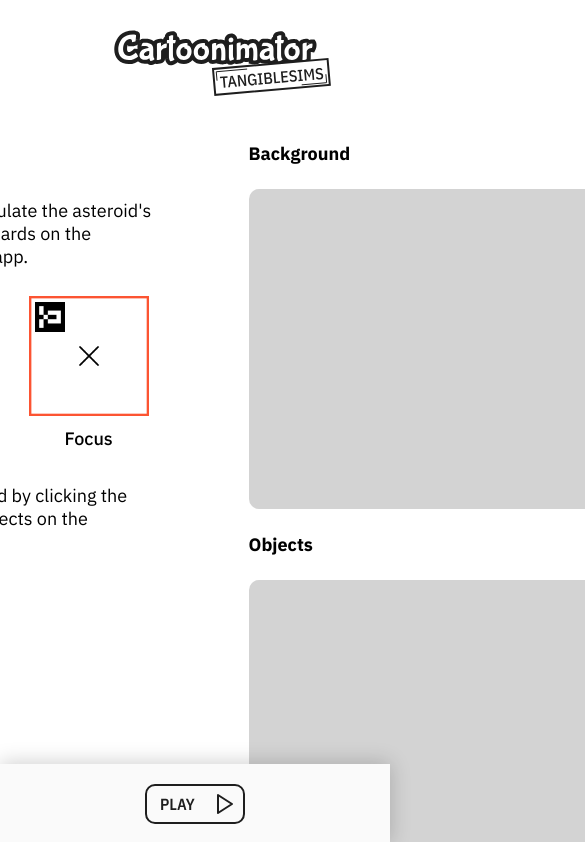
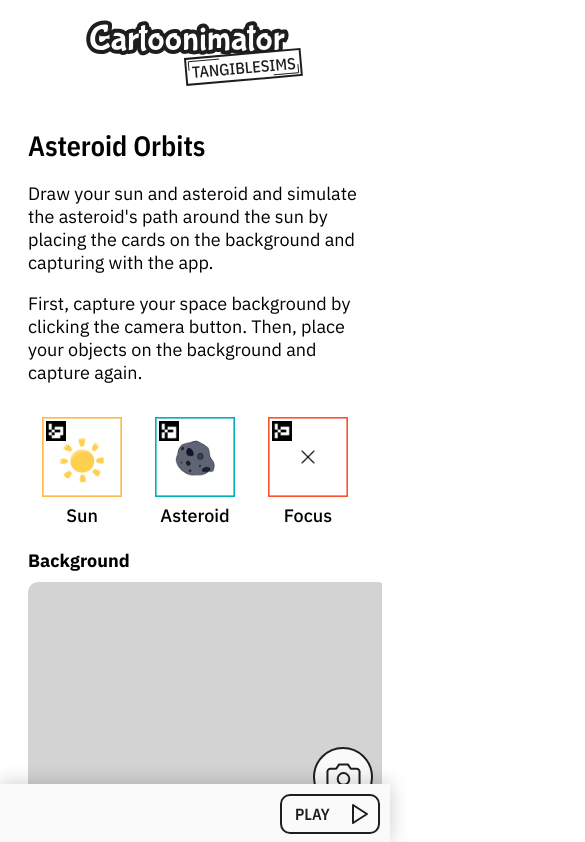
Before and after one commit to krithik-ranjan/cartoonimator-tangible-sims, a React (Create React App) app: page / in a window 390 px wide. Shown: the top 842 px of the page, 585 px wide, since content can reach past the window. Built offline with nearby package versions, Linux system fonts and the light colour scheme.

Commit message:
Some mobile styles

```diff
--- a/src/App.js
+++ b/src/App.js
@@ -1,4 +1,5 @@
 import "./styles/main.css";
+import "./styles/mobile.css";
 
 import AsteroidSim from "./sims/Asteroid/SimMain.js";
 
--- a/src/sims/Asteroid/Camera.js
+++ b/src/sims/Asteroid/Camera.js
@@ -62,7 +62,7 @@ export function CameraPage({setState, simData}) {
                     setValidFrame(true);
                 }
             }
-            console.log(lastValidTime);
+            // console.log(lastValidTime);
 
             img.delete();
             // gray.delete();
@@ -156,7 +156,7 @@ function Bottombar({onClick, onBack, valid, setCamera}) {
                 onClick={() => {onBack()}}
             />
             <div className="BottomOptions">
-                <label>Select camera: </label>
+                <label>Camera: </label>
                 <select value={selectedCamera} onChange={handleDeviceChange}>
                     {cameraList}
                 </select>
--- a/src/sims/Asteroid/Play.js
+++ b/src/sims/Asteroid/Play.js
@@ -81,13 +81,13 @@ function Bottombar({onReplay, onDownload, onBack}) {
                 onClick={() => {onBack()}}
             />
             <img
-                className="BottomBtn"
+                className="ReplayBtn"
                 src={ReplayBtn}
                 alt="Replay Button"
                 onClick={() => {onReplay()}}
             />
             <img
-                className="BottomBtn"
+                className="DownloadBtn"
                 src={DownloadBtn}
                 alt="Download Button"
                 onClick={() => {onDownload()}}
--- a/src/sims/Asteroid/SimInfo.js
+++ b/src/sims/Asteroid/SimInfo.js
@@ -11,11 +11,16 @@ export function AsteroidSimInfo() {
 
     return (
       <div className="SimInfo">
-          <h1>Asteroid Orbits</h1>
-          <p>Draw your sun and asteroid and simulate the asteroid's path around the sun by placing the cards on the background and capturing with the app.</p>
-          <ObjectInfo selectedImg={selectedImg} setSelectedImage={setSelectedImage} />
-          <ImageDesc selectedImg={selectedImg} />
-          <p>First, capture your space background by clicking the camera button. Then, place your objects on the background and capture again.</p>
+            <div className="SimInstr">
+                <h1>Asteroid Orbits</h1>
+                <p>Draw your sun and asteroid and simulate the asteroid's path around the sun by placing the cards on the background and capturing with the app.</p>
+                <p>First, capture your space background by clicking the camera button. Then, place your objects on the background and capture again.</p>
+            </div>
+            <div className="SimCards">
+                <ObjectInfo selectedImg={selectedImg} setSelectedImage={setSelectedImage} />
+                <ImageDesc selectedImg={selectedImg} />
+            </div>
+
       </div>
     );
 }
--- a/src/sims/Asteroid/SimMain.js
+++ b/src/sims/Asteroid/SimMain.js
@@ -78,6 +78,7 @@ function CapturePreview({setState, simData}) {
 
     return (
         <div className="PreviewPane">
+            <div className="PreviewItem">
                 <h4>Background</h4>
                 <div className="CapturePreview">
                     <canvas
@@ -91,6 +92,8 @@ function CapturePreview({setState, simData}) {
                         onClick={() => setState("bg-camera") }
                     />
                 </div>
+            </div>
+            <div className="PreviewItem">
                 <h4>Objects</h4>
                 <div className="CapturePreview">
                     <canvas
@@ -104,7 +107,7 @@ function CapturePreview({setState, simData}) {
                         onClick={() => setState("obj-camera")}
                     />
                 </div>
-
+            </div>
         </div>
     )
 }
--- a/src/styles/main.css
+++ b/src/styles/main.css
@@ -11,7 +11,7 @@
 }
 
 .Home {
-    display: flex;
+    /* display: flex; */
     justify-content: center;
 }
 
@@ -32,9 +32,38 @@
 
 .SimInfo {
     /* flex: 1; */
-    padding-left: 80px;
-    padding-right: 80px;
+    padding-left: 15vw;
+    padding-right: 15vw;
+    /* padding-bottom: 40px; */
+    /* width: 100%; */
+    display: flex;
+    height: 30vh;
+    /* align-items: center; */
+    justify-content: center;
+}
+
+.SimInstr {
     width: 480px;
+    padding-right: 20px;
+}
+
+.SimCards {
+    width: 480px;
+    padding-left: 20px;
+    padding-top: 30px;
+}
+
+.PreviewPane {
+    padding-left: 15vw;
+    padding-right: 15vw;
+    display: flex;
+    justify-content: center;
+}
+
+.PreviewItem {
+    padding: 10px;
+    padding-left: 20px;
+    padding-right: 20px
 }
 
 .CapturePreview p {
@@ -60,7 +89,7 @@
     width: 60px;
 }
 
-.SimInfo h1 {
+h1 {
     font-family: "IBM Plex Sans Condensed", sans-serif;
     font-size: 32px;
     margin-bottom: 12px;
@@ -123,13 +152,14 @@
     background-color: #fafafa;
 }
 
-/* .BottomOptions {
-    align-self: center;
-} */
+/* Bottom bar stuff */
 
 .PlayBtn {
     padding: 20px;
     height: 40px;
+    position: absolute;
+    right: 0px;
+    bottom: 0px;
 }
 
 .CaptureBtn {
@@ -140,9 +170,20 @@
     bottom: 0px;
 }
 
-.BottomBtn {
+.ReplayBtn {
     padding: 20px;
     height: 40px;
+    position: absolute;
+    right: 150px;
+    bottom: 0px;
+}
+
+.DownloadBtn {
+    padding: 20px;
+    height: 40px;
+    position: absolute;
+    right: 0px;
+    bottom: 0px;
 }
 
 .BackBtn {
@@ -186,106 +227,3 @@
     border: 1px solid #1e1e1e;
     border-radius: 10px;
 }
-
-
-/* Specific style for mobile view */
-@media (max-width: 480px) {
-    .App {
-        width: 100vw;
-        height: 100vh;
-        padding: 20px;
-    }
-
-    /* HomePage components */
-
-    .SimInfo {
-        margin-bottom: 20px;
-    }
-
-    .CapturePreview {
-        width: 100%;
-        aspect-ratio: 16 / 9;
-        background-color: lightgray;
-        align-content: center;
-        border-radius: 10px;
-        position: relative;
-    }
-
-    .CapturePreview p {
-        color: grey;
-        padding: 12px;
-    }
-
-    .CameraBtn {
-        position: absolute;
-        bottom: 15px;
-        right: 15px;
-        width: 40px;
-    }
-
-    .ObjectInfo {
-        text-align: center;
-        padding: 10px;
-        display: flex;
-        gap: 10px;
-    }
-
-    .ObjectImage {
-        flex: 1;
-        margin-left: 10px;
-        margin-right: 10px;
-    }
-
-    .ObjectImage p {
-        margin: 6px;
-        font-weight: 500;
-    }
-
-    .ObjectImage hr {
-        width: 20px;
-        height: 2px;
-        border: none;
-        background-color: lightgray;
-    }
-
-    .ImageDesc {
-        width: 100%;
-        border: 2px solid lightgray;
-        align-content: center;
-        border-radius: 10px;
-        position: relative;
-    }
-
-    .ImageDesc p {
-        padding: 12px;
-        margin: 0px;
-    }
-
-    .BottomBar {
-        position: fixed;
-        bottom: 0;
-        left: 0;
-        width: 100%;
-        height: 80px;
-        text-align: right;
-        align-content: center;
-        z-index: 10;
-        box-shadow: 0px -1px 20px rgba(10, 10, 10, 0.2);
-    }
-
-    .PlayBtn {
-        padding: 20px;
-        height: 40px;
-    }
-
-    /* Camera Page Components */
-
-    .CameraPreview {
-        width: 100%;
-        aspect-ratio: 9 / 16;
-        background-color: lightgray;
-        align-content: center;
-        border-radius: 10px;
-        position: relative;
-    }
-}
--- /dev/null
+++ b/src/styles/mobile.css
@@ -0,0 +1,167 @@
+
+/* Specific style for mobile view */
+@media (max-width: 480px) {
+    .App {
+        /* width: 1%; */
+        font-family: "IBM PLex Sans", sans-serif;
+        font-size: 18px;
+        padding: 10px;
+        background-color: "#fafafa";
+        /* height: calc(100vh - 60px); */
+        padding-bottom: 60px;
+        overflow-y: auto;
+        display: flex;
+        flex-direction: column;
+    }
+
+    .home {
+        flex: 1;
+        overflow-y: auto;
+        display: block;
+    }
+
+    h1 {
+        font-family: "IBM Plex Sans Condensed", sans-serif;
+        font-size: 28px;
+        margin-bottom: 12px;
+        font-weight: 600;
+    }
+
+    .Titlebar {
+        text-align: center;
+        margin-bottom: 15px;
+    }
+
+    .Bottombar {
+        position: fixed;
+        bottom: 0;
+        left: 0;
+        width: 100%;
+        height: 60px;
+        text-align: center;
+        align-content: center;
+        z-index: 10;
+        box-shadow: 0px -1px 20px rgba(10, 10, 10, 0.2);
+        background-color: #fafafa;
+    }
+
+    .SimInfo {
+        padding-left: 10px;
+        padding-right: 10px;
+        display: block;
+        height: 100%;
+    }
+
+    .SimInstr {
+        width: 100%;
+        height: 100%;
+        padding: 0;
+    }
+
+    .SimCards {
+        width: 100%;
+        padding: 0px;
+        padding-top: 10px;
+    }
+
+    .PreviewPane {
+        display: block;
+    }
+
+    .ObjectInfo {
+        padding: 0px;
+        padding-top: 5px;
+        display: flex;
+        gap: 5px;
+    }
+
+    .ObjectImage {
+        flex: 1;
+        margin-left: 5px;
+        margin-right: 5px;
+    }
+
+    .ObjectImage p {
+        margin: 2px;
+        font-weight: 500;
+    }
+
+    .ObjectImage img {
+        width: 80px;
+        height: 80px;
+    }
+
+    .PreviewPane {
+        padding: 0px;
+        display: block;
+        justify-content: center;
+    }
+
+    .PreviewItem {
+        padding: 10px;
+    }
+
+    .PreviewItem h4 {
+        margin-top: 10px;
+        margin-bottom: 10px;
+    }
+
+    .CapturePreview {
+        /* flex: 1; */
+        width: 360px;
+        height: 240px;
+        background-color: lightgray;
+        align-content: center;
+        border-radius: 10px;
+        position: relative;
+    }
+
+    .CapturePreview canvas {
+        border-radius: 10px;
+        width: 360px;
+        height: 240px;
+    }
+
+    /* Bottom bar stuff */
+
+    .PlayBtn {
+        padding: 10px;
+        height: 40px;
+        position: absolute;
+        right: 0px;
+        bottom: 0px;
+    }
+
+    .CaptureBtn {
+        padding: 10px;
+        height: 40px;
+        position: absolute;
+        right: 0px;
+        bottom: 0px;
+    }
+
+    .ReplayBtn {
+        padding: 10px;
+        height: 40px;
+        position: absolute;
+        right: 150px;
+        bottom: 0px;
+    }
+
+    .DownloadBtn {
+        padding: 10px;
+        height: 40px;
+        position: absolute;
+        right: 0px;
+        bottom: 0px;
+    }
+
+    .BackBtn {
+        height: 40px;
+        position: absolute;
+        padding: 10px;
+        left: 0px;
+        bottom: 0px
+    }
+
+}
```
Also changed, not shown: src/images/asteroid-asteroid.png. Lines whose indentation alone changed are shown as unchanged.
